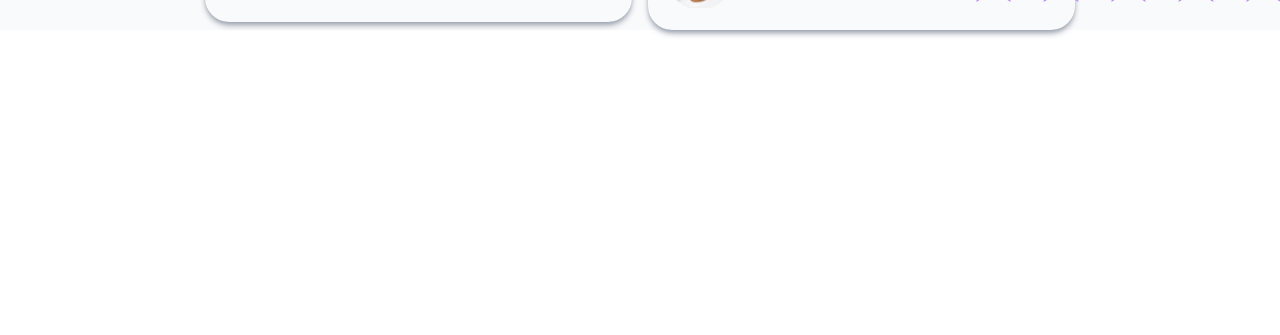
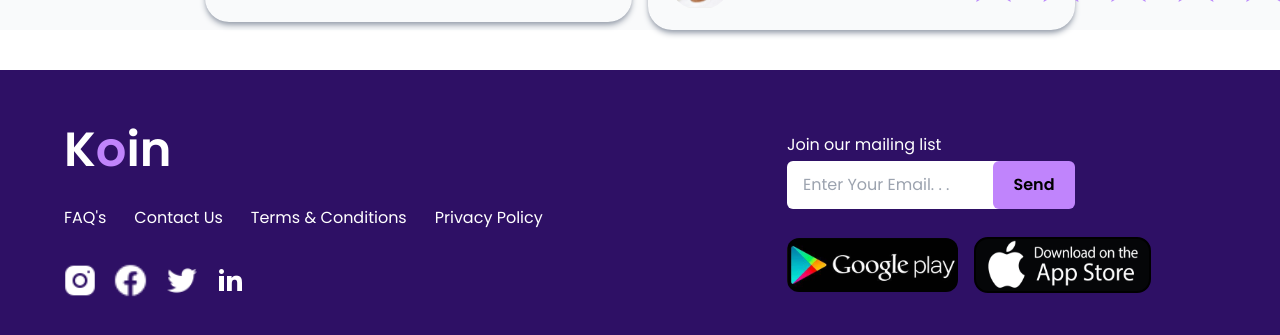
Before and after one commit to Nuuriii/koin, a React (Vite) app: page / in a window 1280 px wide. Shown: the part 3231-3566 px from the top of the page. Before the commit the page ends 3301 px from the top, so only its background shows below. Built offline with nearby package versions, Linux system fonts and the light colour scheme.

Commit message:
add footer component

```diff
--- /dev/null
+++ b/src/component/Footer/Footer.jsx
@@ -0,0 +1,75 @@
+import React from "react";
+import { Link } from "react-router-dom";
+import AppStore from "/img/AppStore.svg";
+import GooglePlay from "/img/GooglePlay.svg";
+import FacebookImage from "/img/facebook.svg";
+import InstagramImage from "/img/instagram.svg";
+import LinkedinImage from "/img/linkedin.svg";
+import TwitterImage from "/img/twitter.svg";
+
+function Footer() {
+   return (
+      <>
+         <footer className='flex items-center justify-between px-16 py-14 font-poppins bg-violet-950'>
+            <div className='flex flex-col gap-y-8'>
+               <h4 className='text-5xl font-semibold text-white'>
+                  K<span className='text-purple-400'>o</span>in
+               </h4>
+               <div className='flex text-white gap-7'>
+                  <Link>FAQ's</Link>
+                  <Link>Contact Us</Link>
+                  <Link>Terms & Conditions</Link>
+                  <Link>Privacy Policy</Link>
+               </div>
+               <div className='flex items-center gap-4'>
+                  <Link>
+                     <img
+                        className='w-full h-full'
+                        src={InstagramImage}
+                        alt=''
+                     />
+                  </Link>
+                  <Link>
+                     <img
+                        className='w-full h-full'
+                        src={FacebookImage}
+                        alt=''
+                     />
+                  </Link>
+                  <Link>
+                     <img className='w-full h-full' src={TwitterImage} alt='' />
+                  </Link>
+                  <Link>
+                     <img
+                        className='w-full h-full'
+                        src={LinkedinImage}
+                        alt=''
+                     />
+                  </Link>
+               </div>
+            </div>
+            <div className='flex flex-col justify-center'>
+               <h4 className='mb-1 text-white'>Join our mailing list</h4>
+               <form action=''>
+                  <input
+                     className='w-2/4 px-4 py-3 rounded-l-md'
+                     type='email'
+                     name='email'
+                     id='email'
+                     placeholder='Enter Your Email. . .'
+                  />
+                  <button className='relative px-5 py-3 font-semibold bg-purple-400 rounded-md right-2'>
+                     Send
+                  </button>
+               </form>
+               <div className='flex gap-4 mt-7'>
+                  <img src={GooglePlay} alt='' />
+                  <img src={AppStore} alt='' />
+               </div>
+            </div>
+         </footer>
+      </>
+   );
+}
+
+export default Footer;
--- a/src/component/LandingPage.jsx
+++ b/src/component/LandingPage.jsx
@@ -7,6 +7,7 @@ import Service from "./Service/Service";
 import Download from "./Download/Download";
 import Benefit from "./Benefit/Benefit";
 import Rating from "./Rating/Rating";
+import Footer from "./Footer/Footer";
 
 export default function LandingPage() {
    return (
@@ -20,6 +21,7 @@ export default function LandingPage() {
             <Download />
             <Benefit />
             <Rating />
+            <Footer />
          </div>
       </>
    );
```
